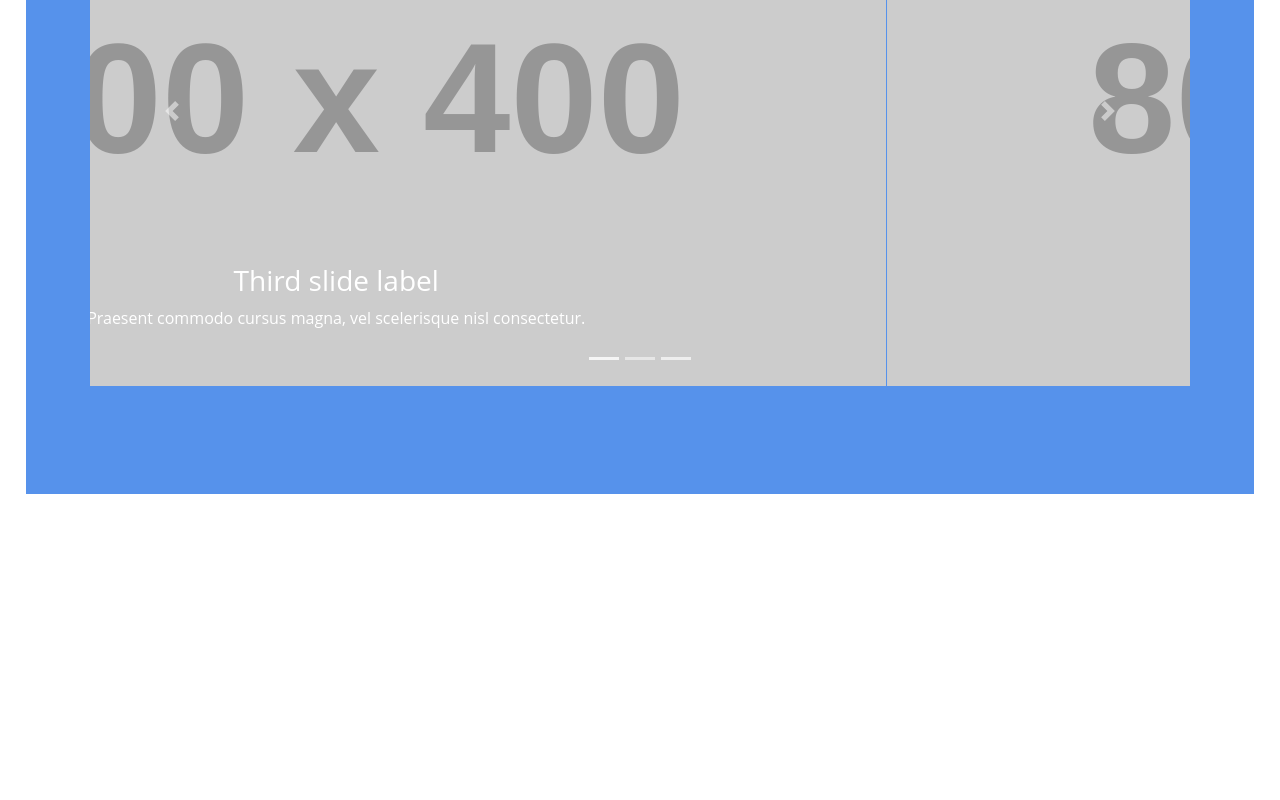
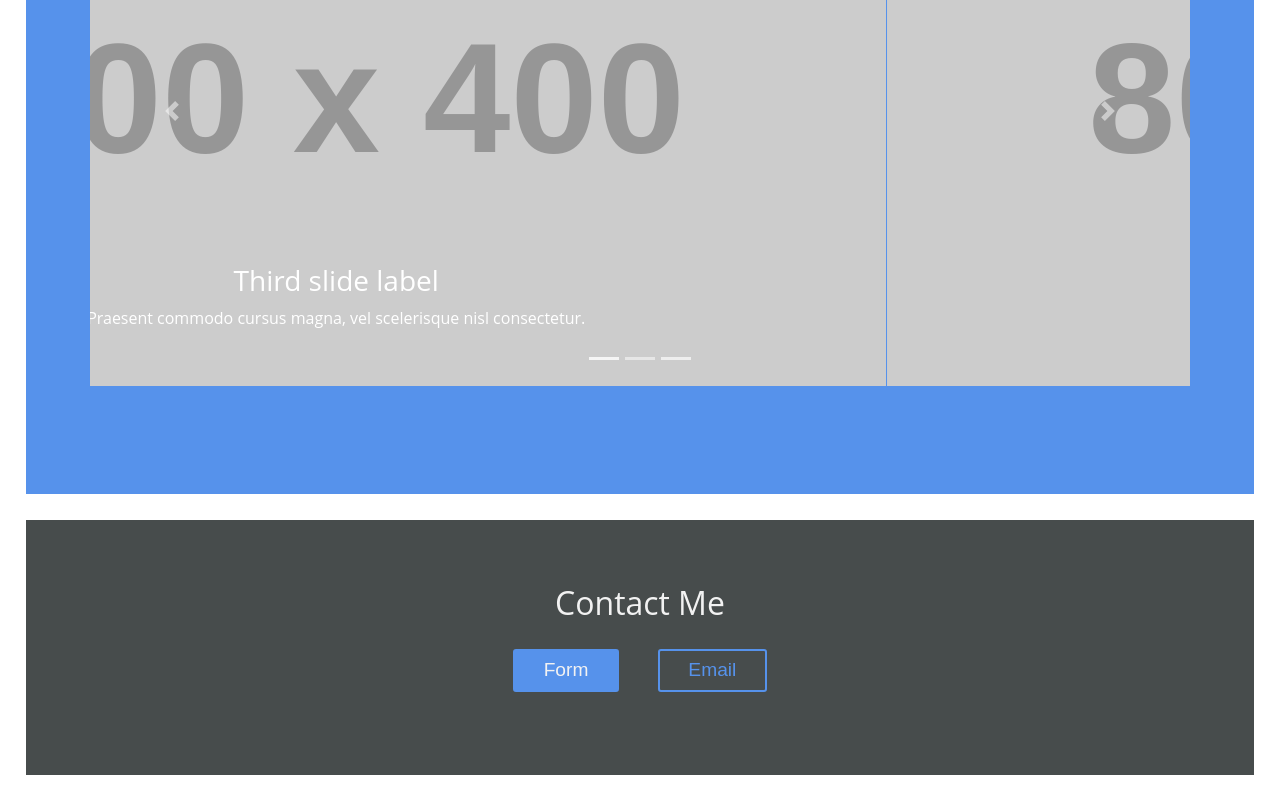
Before and after one commit to VikrantReddy/vikrantreddy.github.io, a React (Create React App) app: page / in a window 1280 px wide. Shown: the part 1527-2327 px from the top of the page. Before the commit the page ends 2047 px from the top, so only its background shows below. Built offline with nearby package versions, Linux system fonts and the light colour scheme.

Commit message:
Contact section added

```diff
--- a/src/App.js
+++ b/src/App.js
@@ -2,6 +2,7 @@ import React from "react";
 import Hero from "./components/Hero.jsx";
 import About from "./components/About.jsx";
 import Work from "./components/Work.jsx";
+import Contact from "./components/Contact.jsx";
 
 function App() {
   return (
@@ -9,6 +10,7 @@ function App() {
       <Hero />
       <About />
       <Work />
+      <Contact />
     </div>
   );
 }
--- /dev/null
+++ b/src/components/Contact.jsx
@@ -0,0 +1,41 @@
+import React from 'react'
+import { Container, Row, Button } from 'react-bootstrap'
+import styled, { css } from 'styled-components'
+
+function Contact() {
+    return (
+        <ContactContainer>
+            <h2 style={{ "text-align": "center" }}>Contact Me</h2>
+            <Row className="justify-content-center">
+                <HeroButton primary>Form</HeroButton>
+                <HeroButton>Email</HeroButton>
+            </Row>
+        </ContactContainer >
+    )
+}
+
+export default Contact
+
+const ContactContainer = styled(Container)`
+    background-color:#474C4C;
+    color:#f2f2f2;
+    font-family: 'Open Sans', sans-serif;
+    padding:5%;
+    margin:2%;
+    max-width: 96%;
+`
+const HeroButton = styled(Button)`
+  background: transparent;
+  font-size:larger;
+  border-radius: 3px;
+  font-family: "Montserrat", sans-serif;
+  border: 2px solid #5692EB;
+  color: #5692EB;
+  margin: 1em;
+  padding: 0.25em 1.5em;
+
+  ${props => props.primary && css`
+    background: #5692EB;
+    color: #f2f2f2;
+  `}
+`;
```
